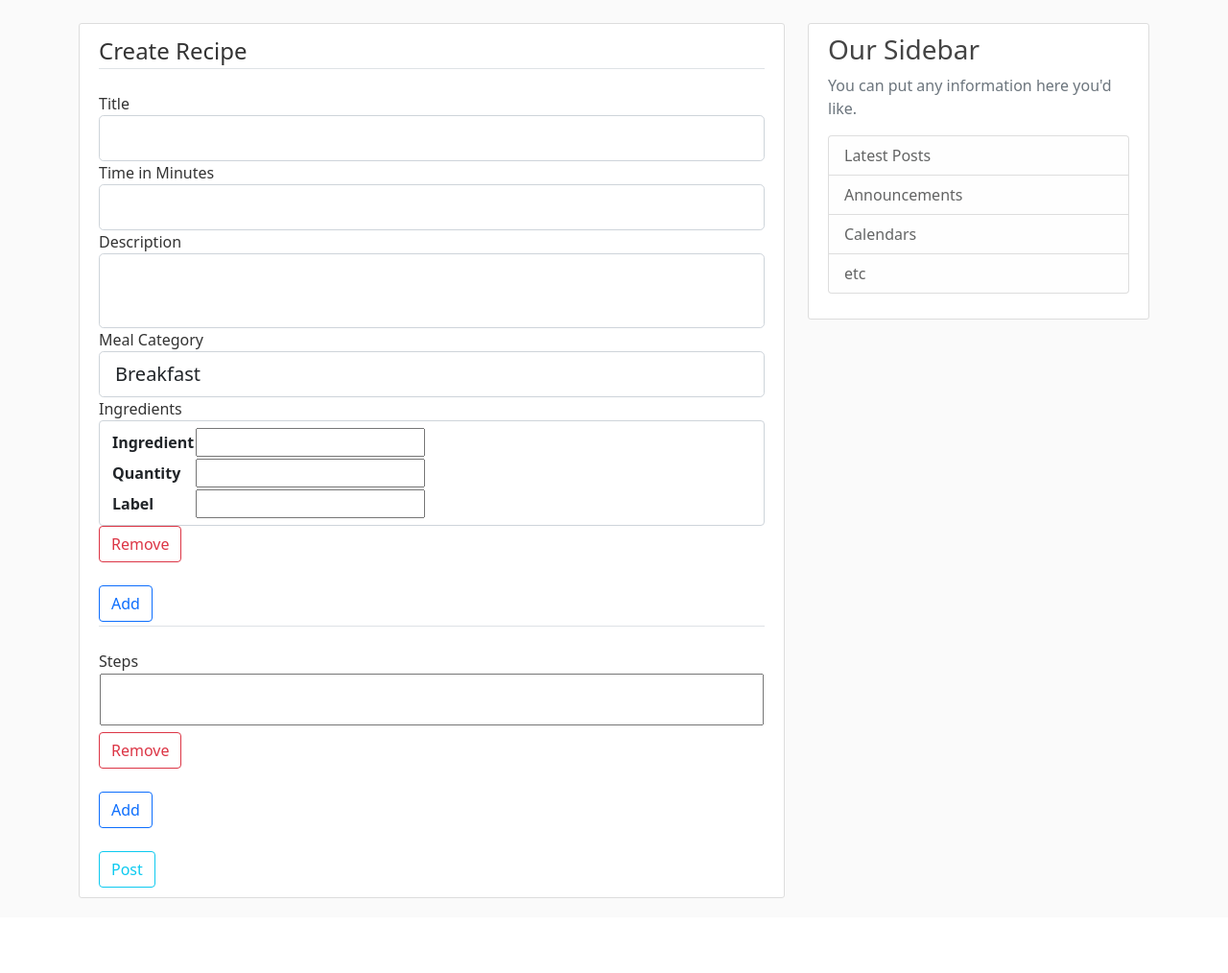
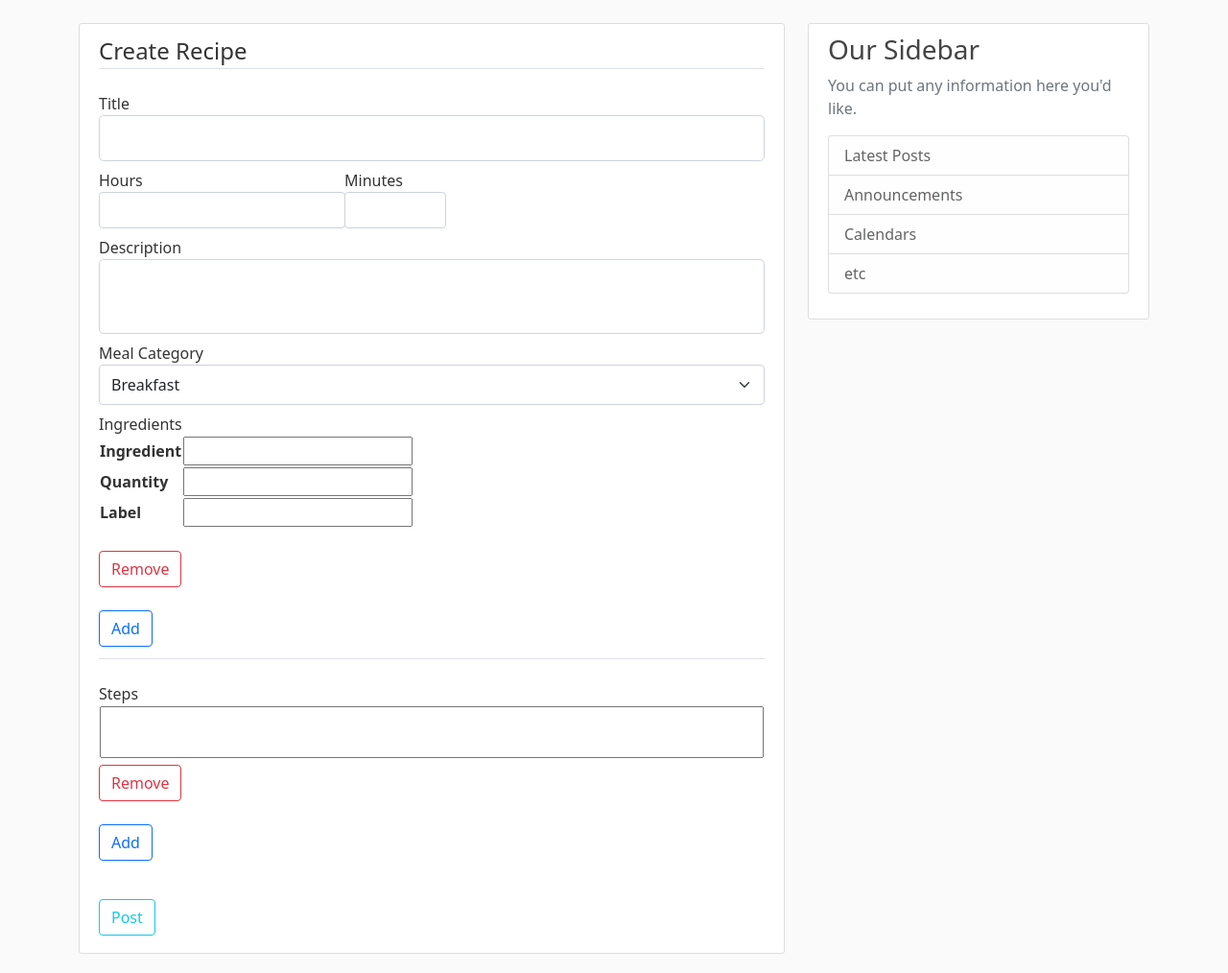
Before and after one commit to DanLanfear/FlaskRecipeApp, a Flask app: page /recipe/new in a window 1280 px wide. Shown: the part 56-1070 px from the top of the page at 96% size. Before the commit the page ends 992 px from the top, so only its background shows below. Run offline with Flask 2, Linux system fonts and the light colour scheme; the visitor is signed in with stand-in values (Sample User, id 1); lists and menus that the app fills with data are empty; some libraries are stand-ins or nearby versions.

Commit message:
modified styling and added hours/minutes to recipe

```diff
--- a/Flask_Recipe/flaskrecipe/forms.py
+++ b/Flask_Recipe/flaskrecipe/forms.py
@@ -1,6 +1,7 @@
+from ast import Num
 from flask_wtf import FlaskForm
 from wtforms import StringField, BooleanField, PasswordField, SubmitField, FloatField, IntegerField, TextAreaField, Form, FormField, FieldList, SelectField
-from wtforms.validators import DataRequired, Length, Email, EqualTo, ValidationError
+from wtforms.validators import DataRequired, Length, Email, EqualTo, ValidationError, NumberRange
 from flaskrecipe.models import User
 from flask_login import current_user
 
@@ -69,7 +70,8 @@ class StepForm(Form):
 class RecipeForm(FlaskForm):
     myChoices = ['Breakfast', 'Lunch', 'Dinner', 'Dessert', 'Snack']
     title = StringField('Title', validators=[DataRequired()])
-    time = IntegerField('Time in Minutes', validators=[DataRequired()])
+    hours = IntegerField('Hours', validators=[DataRequired(), NumberRange(min=0)])
+    minutes = IntegerField('Minutes', validators=[DataRequired(), NumberRange(min=0, max=59)])
     category = SelectField('Meal Category', choices=myChoices, validators=[DataRequired()])
     description = TextAreaField('Description', validators=[DataRequired()])
     ingredients = FieldList(FormField(IngredientForm), label='Ingredients', min_entries=1)
--- a/Flask_Recipe/flaskrecipe/models.py
+++ b/Flask_Recipe/flaskrecipe/models.py
@@ -22,7 +22,8 @@ class Recipe(db.Model):
     id = db.Column(db.Integer, primary_key=True)
     title = db.Column(db.String(100), nullable=False)
     date_posted = db.Column(db.DateTime, nullable=False, default=datetime.utcnow)
-    time = db.Column(db.Integer, nullable=False)
+    hours = db.Column(db.Integer, default=0)
+    minutes = db.Column(db.Integer, default=0)
     category = db.Column(db.String(10), nullable=False)
     description = db.Column(db.Text, nullable=False)
     ingredients = db.relationship('Ingredient', backref='recipe', lazy=True)
--- a/Flask_Recipe/flaskrecipe/static/main.css
+++ b/Flask_Recipe/flaskrecipe/static/main.css
@@ -106,3 +106,7 @@ body {
     resize: none;
     width: 100%;
   }
+
+  .form-group{
+    padding-bottom: .5em;
+  }
--- a/Flask_Recipe/flaskrecipe/templates/create_recipe.html
+++ b/Flask_Recipe/flaskrecipe/templates/create_recipe.html
@@ -20,19 +20,36 @@
                 {% endif %}
             </div>
 
+            <div class="input-group">
                 <div class="form-group">
-                {{ form.time.label(class="form-control-label") }}
+                    {{ form.hours.label(class="form-control-label") }}
 
-                {% if form.time.errors %}
-                    {{ form.time(class="form-control form-control-lg is-invalid") }}
+                    {% if form.hours.errors %}
+                        {{ form.hours(class="form-control is-invalid") }}
                         <div class="invalid-feedback">
-                        {% for error in form.time.errors %}
+                            {% for error in form.hours.errors %}
                                 <span>{{ error }}</span>
                             {% endfor %}
                         </div>
                     {% else %}
-                    {{ form.time(class="form-control form-control-lg") }}
+                        {{ form.hours(class="form-control") }}
                     {% endif %}
+                </div>
+
+                <div class="form-group">
+                    {{ form.minutes.label(class="form-control-label") }}
+
+                    {% if form.minutes.errors %}
+                        {{ form.minutes(class="form-control is-invalid") }}
+                        <div class="invalid-feedback">
+                            {% for error in form.minutes.errors %}
+                                <span>{{ error }}</span>
+                            {% endfor %}
+                        </div>
+                    {% else %}
+                        {{ form.minutes(class="form-control") }}
+                    {% endif %}
+                </div>
             </div>
 
             <div class="form-group">
@@ -61,7 +78,7 @@
                         {% endfor %}
                     </div>
                 {% else %}
-                    {{ form.category(class="form-control form-control-lg") }}
+                    {{ form.category(class="form-select form-control-lg") }}
                 {% endif %}
             </div>
 
@@ -77,8 +94,9 @@
                                 {% endfor %}
                             </div>
                         {% else %}
-                            {{ ingredient(class="form-control") }}
+                            {{ ingredient }}
                         {% endif %}
+                        <br>
                         <button class="btn btn-outline-danger mb-3" type="button" data-toggle="fieldset-remove-row" id="ingredient-{{loop.index0}}-remove">Remove</button>
                     </div>
                 {% endfor %}
```
Also changed, not shown: Flask_Recipe/flaskrecipe/templates/recipe.html (+12 -1 lines). Lines whose indentation alone changed are shown as unchanged.
